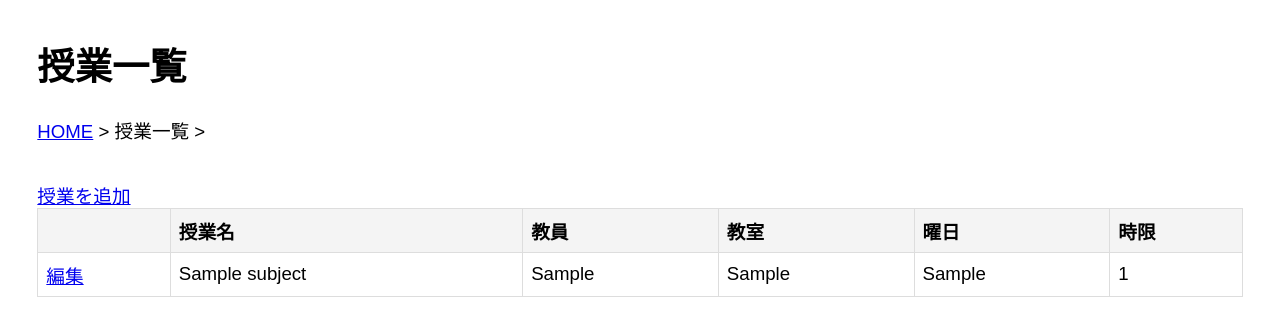
After one commit to OOP2-2025-final-G11/ClassworkManager, a Flask app: page /subjects/ in a window 1280 px wide. The commit adds this page. Shown: the top 336 px of the page. Run offline with Flask 3, Linux system fonts and the light colour scheme; tables that the repository leaves empty hold one stand-in row (values such as "Sample post").

Commit message:
授業追加ページの作成
リストページ、追加ページ、編集・削除ページを作成しました。
models/subject.py
routes/subject.py templates/subject_add.html templates/subject_list.html templates/subject_edit.htmlのファイル追加、編集
models/__init__.py
routes/__init__.py の変更
templates/index.htmlにリストページのリンクを追加しました。

```diff
--- a/models/__init__.py
+++ b/models/__init__.py
@@ -2,11 +2,13 @@ from peewee import SqliteDatabase
 from .db import db
 from .classwork import Classwork
 from .todo import Todo
+from .subject import Subject
 
 # モデルのリストを定義しておくと、後でまとめて登録しやすくなります
 MODELS = [
     Classwork,
-    Todo
+    Todo,
+    Subject
 ]
 
 # データベースの初期化関数
--- /dev/null
+++ b/models/subject.py
@@ -0,0 +1,12 @@
+from peewee import Model, CharField, IntegerField
+from .db import db
+
+class Subject(Model):
+    name = CharField()          # 授業名
+    teacher = CharField()       # 教員名
+    place = CharField()         # 教室
+    day_of_week = CharField()   # MON | TUE | ...
+    period = IntegerField()     # 何時限目
+
+    class Meta:
+        database = db
--- a/routes/__init__.py
+++ b/routes/__init__.py
@@ -1,8 +1,10 @@
 from .timetable import timetable_bp
 from .todo import todo_bp
+from .subject import subject_bp
 
 # Blueprintをリストとしてまとめる
 blueprints = [
   timetable_bp,
 	todo_bp,
+  subject_bp,
 ]
--- /dev/null
+++ b/routes/subject.py
@@ -0,0 +1,55 @@
+from flask import Blueprint, render_template, request, redirect, url_for
+from models.subject import Subject
+
+subject_bp = Blueprint('subject', __name__, url_prefix='/subjects')
+
+
+# 授業一覧
+@subject_bp.route('/')
+def list():
+    subjects = Subject.select()
+    return render_template(
+        'subject_list.html',
+        title='授業一覧',
+        subjects=subjects
+    )
+
+
+# 授業追加
+@subject_bp.route('/add', methods=['GET', 'POST'])
+def add():
+    if request.method == 'POST':
+        Subject.create(
+            name=request.form['name'],
+            teacher=request.form['teacher'],
+            place=request.form['place'],
+            day_of_week=request.form['day_of_week'],
+            period=request.form['period']
+        )
+        return redirect(url_for('subject.list'))
+
+    return render_template('subject_add.html')
+
+
+# 授業編集（削除もここで）
+@subject_bp.route('/edit/<int:subject_id>', methods=['GET', 'POST'])
+def edit(subject_id):
+    subject = Subject.get_or_none(Subject.id == subject_id)
+    if not subject:
+        return redirect(url_for('subject.list'))
+
+    if request.method == 'POST':
+        if 'delete' in request.form:
+            subject.delete_instance()
+            return redirect(url_for('subject.list'))
+
+        subject.name = request.form['name']
+        subject.teacher = request.form['teacher']
+        subject.place = request.form['place']
+        subject.day_of_week = request.form['day_of_week']
+        subject.period = request.form['period']
+        subject.save()
+
+        return redirect(url_for('subject.list'))
+
+    return render_template('subject_edit.html', subject=subject)
--- a/templates/index.html
+++ b/templates/index.html
@@ -19,5 +19,6 @@
     <h2>メインページ</h2>
     <a href="/timetable/upload">画像アップロード</a>
     <a href="/todo/add">todo追加</a>
+    <a href="/subjects/add">授業追加</a>
   </body>
 </html>
--- /dev/null
+++ b/templates/subject_list.html
@@ -0,0 +1,45 @@
+<!DOCTYPE html>
+<html lang="ja">
+<head>
+    <meta charset="UTF-8">
+    <title>{{ title }}</title>
+    <link rel="stylesheet" href="{{ url_for('static', filename='base-style.css') }}">
+</head>
+<body>
+    <h1>{{ title }}</h1>
+
+    <ul class="breadcrumb">
+        <li><a href="{{ url_for('index') }}">HOME</a></li>
+        <li>授業一覧</li>
+    </ul>
+
+    <a href="{{ url_for('subject.add') }}">授業を追加</a>
+
+    <table>
+        <thead>
+            <tr>
+                <th>&nbsp;</th>
+                <th>授業名</th>
+                <th>教員</th>
+                <th>教室</th>
+                <th>曜日</th>
+                <th>時限</th>
+            </tr>
+        </thead>
+        <tbody>
+            {% for s in subjects %}
+            <tr>
+                <td>
+                    <a href="{{ url_for('subject.edit', subject_id=s.id) }}">編集</a>
+                </td>
+                <td>{{ s.name }}</td>
+                <td>{{ s.teacher }}</td>
+                <td>{{ s.place }}</td>
+                <td>{{ s.day_of_week }}</td>
+                <td>{{ s.period }}</td>
+            </tr>
+            {% endfor %}
+        </tbody>
+    </table>
+</body>
+</html>
```
Also changed, not shown: templates/subject_add.html (added, +48 -0 lines), templates/subject_edit.html (added, +45 -0 lines).
